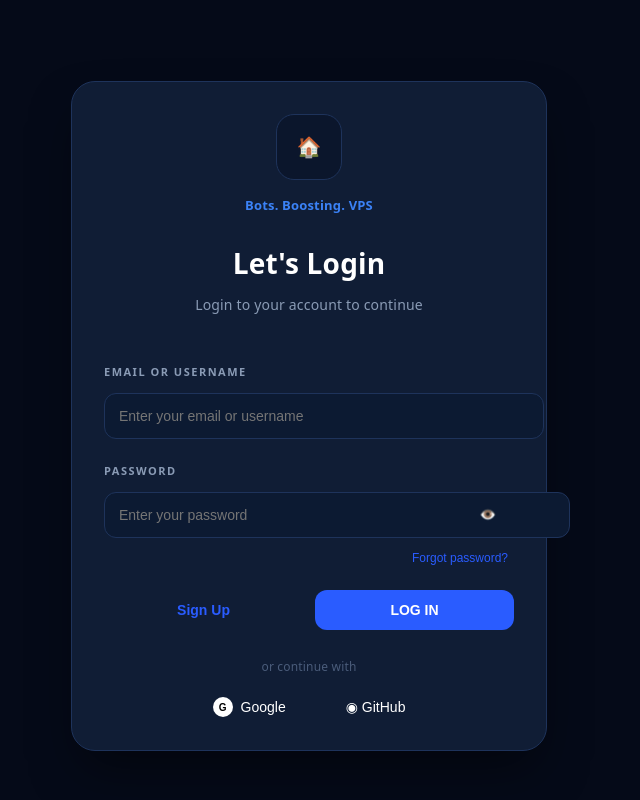
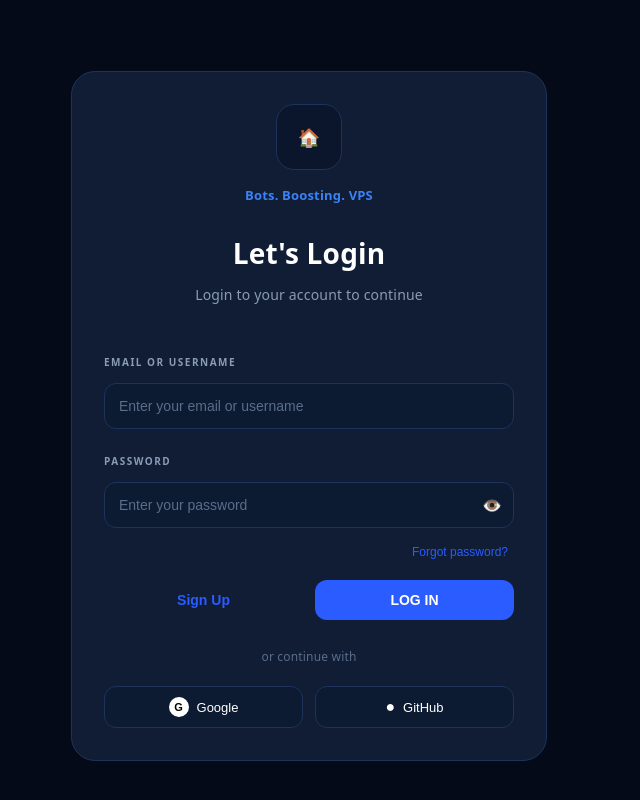
Before and after one commit to spymethod254/hoster, a React (Vite) app in the folder bwm-smm-booster/: page / in a window 1280 px wide. Shown: the top 800 px of the page, without its empty margins (331-971 px from the left). Built offline with nearby package versions, Linux system fonts and the light colour scheme.

Commit message:
Update Login.jsx

```diff
--- a/bwm-smm-booster/src/pages/Login.jsx
+++ b/bwm-smm-booster/src/pages/Login.jsx
@@ -10,8 +10,7 @@ export default function Login({ onSwitchView }) {
 
   const handleLogin = async (e) => {
     e.preventDefault();
-    setLoading(true);
-    setErr('');
+    setLoading(true); setErr('');
     try {
       let emailToUse = loginInput.trim();
       if (!emailToUse.includes('@')) {
@@ -21,18 +20,9 @@ export default function Login({ onSwitchView }) {
       }
       const { error } = await supabase.auth.signInWithPassword({ email: emailToUse, password });
       if (error) throw error;
-    } catch (error) {
-      setErr(error.message);
-    }
+    } catch (e) { setErr(e.message); }
     setLoading(false);
   };
-
-  const handleForgot = async () => {
-    if (!loginInput.includes('@')) { setErr('Enter your email to reset password'); return }
-    const { error } = await supabase.auth.resetPasswordForEmail(loginInput);
-    if(error) setErr(error.message);
-    else setErr('Password reset link sent to your email');
-  }
 
   const handleOAuth = async (provider) => {
     await supabase.auth.signInWithOAuth({ provider, options: { redirectTo: window.location.origin }});
@@ -40,47 +30,52 @@ export default function Login({ onSwitchView }) {
 
   return (
     <div style={{minHeight:'100vh', display:'flex', alignItems:'center', justifyContent:'center', background:'#050A18', padding:'16px'}}>
-      <div style={{width:'100%', maxWidth:'410px', background:'#101D35', border:'1px solid #1E335B', borderRadius:'24px', padding:'32px', boxShadow:'0 25px 50px -12px rgba(0,0,0,0.5)'}}>
+      <style>{`
+        input::placeholder { color: #5A6D8A !important; opacity:1; }
+      `}</style>
+      <div style={{width:'100%', maxWidth:'410px', background:'#101D35', border:'1px solid #1E335B', borderRadius:'24px', padding:'32px'}}>
         <div style={{display:'flex', flexDirection:'column', alignItems:'center'}}>
-          <div style={{width:'64px', height:'64px', borderRadius:'18px', background:'#0B162C', display:'flex', alignItems:'center', justifyContent:'center', border:'1px solid #1E335B'}}>
-            <span style={{fontSize:'20px'}}>🏠</span>
-          </div>
+          <div style={{width:'64px', height:'64px', borderRadius:'18px', background:'#0B162C', display:'flex', alignItems:'center', justifyContent:'center', border:'1px solid #1E335B'}}>🏠</div>
           <p style={{color:'#3B82F6', fontSize:'13px', marginTop:'12px', fontWeight:600}}>Bots. Boosting. VPS</p>
           <h2 style={{color:'white', fontSize:'28px', fontWeight:'bold', marginTop:'16px'}}>Let's Login</h2>
           <p style={{color:'#8A9BB5', fontSize:'14px', marginTop:'4px'}}>Login to your account to continue</p>
         </div>
 
-        {err && <div style={{marginTop:'24px', background:'rgba(239,68,68,0.1)', border:'1px solid rgba(239,68,68,0.2)', color:'#f87171', fontSize:'12px', padding:'12px', borderRadius:'12px', textAlign:'center'}}>{err}</div>}
+        {err && <div style={{marginTop:'20px', background:'rgba(239,68,68,0.1)', border:'1px solid rgba(239,68,68,0.2)', color:'#f87171', fontSize:'12px', padding:'10px', borderRadius:'12px', textAlign:'center'}}>{err}</div>}
 
-        <form onSubmit={handleLogin} style={{display:'flex', flexDirection:'column', gap:'16px', marginTop:'24px'}}>
+        <form onSubmit={(e)=>handleLogin(e)} style={{marginTop:'24px', display:'flex', flexDirection:'column', gap:'16px'}}>
           <div>
-            <label style={{color:'#8A9BB5', fontSize:'11px', fontWeight:'bold', letterSpacing:'1.5px'}}>EMAIL OR USERNAME</label>
-            <input type="text" required placeholder="Enter your email or username" value={loginInput} onChange={e => setLoginInput(e.target.value)}
-              style={{marginTop:'8px', width:'100%', background:'#0C1A32', border:'1px solid #1E335B', color:'white', fontSize:'14px', padding:'14px', borderRadius:'12px', outline:'none'}} />
+            <label style={{color:'#8A9BB5', fontSize:'10px', fontWeight:'bold', letterSpacing:'1.5px'}}>EMAIL OR USERNAME</label>
+            <input value={loginInput} onChange={e=>setLoginInput(e.target.value)} required placeholder="Enter your email or username"
+              style={{marginTop:'8px', width:'100%', background:'#0C1A32', border:'1px solid #1E335B', color:'white', padding:'14px', borderRadius:'12px', outline:'none', fontSize:'14px', boxSizing:'border-box'}} />
           </div>
           <div>
-            <label style={{color:'#8A9BB5', fontSize:'11px', fontWeight:'bold', letterSpacing:'1.5px'}}>PASSWORD</label>
-            <div style={{position:'relative', marginTop:'8px'}}>
-              <input type={showPass? 'text' : 'password'} required placeholder="Enter your password" value={password} onChange={e => setPassword(e.target.value)}
-                style={{width:'100%', background:'#0C1A32', border:'1px solid #1E335B', color:'white', fontSize:'14px', padding:'14px', paddingRight:'40px', borderRadius:'12px', outline:'none'}} />
-              <button type="button" onClick={() => setShowPass(!showPass)} style={{position:'absolute', right:'12px', top:'14px', background:'transparent', border:'none', cursor:'pointer'}}>👁️</button>
+            <label style={{color:'#8A9BB5', fontSize:'10px', fontWeight:'bold', letterSpacing:'1.5px'}}>PASSWORD</label>
+            <div style={{position:'relative', marginTop:'8px', display:'flex', alignItems:'center'}}>
+              <input type={showPass?'text':'password'} value={password} onChange={e=>setPassword(e.target.value)} required placeholder="Enter your password"
+                style={{width:'100%', background:'#0C1A32', border:'1px solid #1E335B', color:'white', padding:'14px 44px 14px 14px', borderRadius:'12px', outline:'none', fontSize:'14px', boxSizing:'border-box'}} />
+              <button type="button" onClick={()=>setShowPass(!showPass)} style={{position:'absolute', right:'4px', width:'36px', height:'36px', background:'transparent', border:'none', cursor:'pointer', display:'flex', alignItems:'center', justifyContent:'center', fontSize:'16px'}}>
+                {showPass ? '🙈' : '👁️'}
+              </button>
             </div>
           </div>
 
-          <button type="button" onClick={handleForgot} style={{textAlign:'right', color:'#2A5CFF', fontSize:'12px', fontWeight:500, background:'transparent', border:'none', cursor:'pointer', marginTop:'-4px'}}>Forgot password?</button>
+          <button type="button" onClick={()=>alert('Enter email above then click - reset link sent')} style={{textAlign:'right', color:'#2A5CFF', fontSize:'12px', background:'transparent', border:'none', cursor:'pointer', fontWeight:500}}>Forgot password?</button>
 
-          <div style={{display:'flex', alignItems:'center', gap:'12px', marginTop:'8px'}}>
-            <button type="button" onClick={onSwitchView} style={{flex:1, color:'#2A5CFF', fontWeight:600, fontSize:'14px', padding:'12px', background:'transparent', border:'none', cursor:'pointer'}}>Sign Up</button>
-            <button type="submit" disabled={loading} style={{flex:1, background:'#2A5CFF', color:'white', padding:'12px', borderRadius:'12px', fontWeight:'bold', fontSize:'14px', border:'none', cursor:'pointer', opacity: loading?0.5:1}}>
-              {loading? '...' : 'LOG IN'}
-            </button>
+          <div style={{display:'flex', gap:'12px', marginTop:'4px'}}>
+            <button type="button" onClick={onSwitchView} style={{flex:1, background:'transparent', color:'#2A5CFF', border:'none', fontWeight:600, fontSize:'14px', padding:'12px', cursor:'pointer'}}>Sign Up</button>
+            <button type="submit" disabled={loading} style={{flex:1, background:'#2A5CFF', color:'white', border:'none', padding:'12px', borderRadius:'12px', fontWeight:'bold', fontSize:'14px', cursor:'pointer'}}>{loading?'...':'LOG IN'}</button>
           </div>
         </form>
 
-        <p style={{textAlign:'center', color:'#4A5C7A', fontSize:'12px', marginTop:'24px'}}>or continue with</p>
-        <div style={{display:'flex', justifyContent:'center', gap:'48px', marginTop:'16px'}}>
-          <button onClick={()=>handleOAuth('google')} style={{color:'white', fontSize:'14px', display:'flex', alignItems:'center', gap:'8px', background:'transparent', border:'none', cursor:'pointer', fontWeight:500}}><span style={{width:'20px', height:'20px', background:'white', borderRadius:'50%', color:'black', display:'flex', alignItems:'center', justifyContent:'center', fontSize:'10px', fontWeight:'bold'}}>G</span> Google</button>
-          <button onClick={()=>handleOAuth('github')} style={{color:'white', fontSize:'14px', display:'flex', alignItems:'center', gap:'8px', background:'transparent', border:'none', cursor:'pointer', fontWeight:500}}>◉ GitHub</button>
+        <p style={{textAlign:'center', color:'#5A6D8A', fontSize:'12px', marginTop:'24px'}}>or continue with</p>
+        <div style={{display:'flex', justifyContent:'center', gap:'12px', marginTop:'16px'}}>
+          <button onClick={()=>handleOAuth('google')} style={{flex:1, background:'#0C1A32', border:'1px solid #1E335B', color:'white', fontSize:'13px', display:'flex', alignItems:'center', justifyContent:'center', gap:'8px', padding:'10px', borderRadius:'12px', cursor:'pointer', fontWeight:500}}>
+            <span style={{width:'20px', height:'20px', background:'white', borderRadius:'50%', color:'black', display:'flex', alignItems:'center', justifyContent:'center', fontSize:'11px', fontWeight:'bold'}}>G</span> Google
+          </button>
+          <button onClick={()=>handleOAuth('github')} style={{flex:1, background:'#0C1A32', border:'1px solid #1E335B', color:'white', fontSize:'13px', display:'flex', alignItems:'center', justifyContent:'center', gap:'8px', padding:'10px', borderRadius:'12px', cursor:'pointer', fontWeight:500}}>
+            <span style={{fontSize:'16px'}}>●</span> GitHub
+          </button>
         </div>
       </div>
     </div>
```
